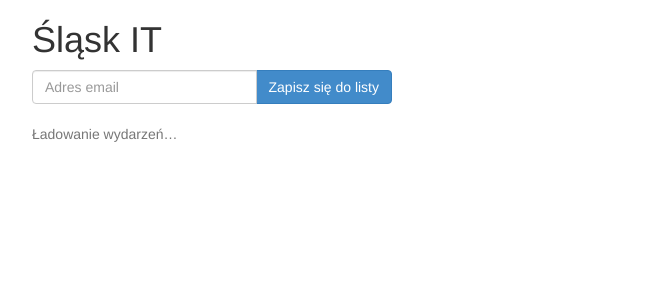
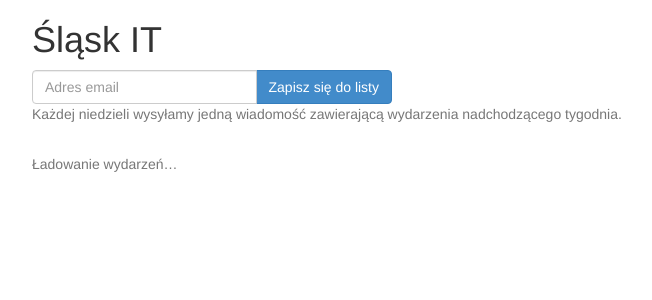
Before and after one commit to qoobaa/slaskit.pl, a Jekyll site: the page built from index.html, in a window 1280 px wide. Shown: the top 300 px of the page, without its empty margins (38-690 px from the left). Built offline with Jekyll 4.4.1, drawn with Linux system fonts in a browser that asks for light colours; nearby versions of some CDN libraries.

Commit message:
added info

```diff
--- a/index.html
+++ b/index.html
@@ -6,6 +6,9 @@ layout: default
   <div class="home">
     <h1 class="page-heading">Śląsk IT</h1>
     {% include mailchimp.html %}
+    <p class="text-muted">
+      Każdej niedzieli wysyłamy jedną wiadomość zawierającą wydarzenia nadchodzącego tygodnia.
+    </p>
   </div>
 
   <br>
```
